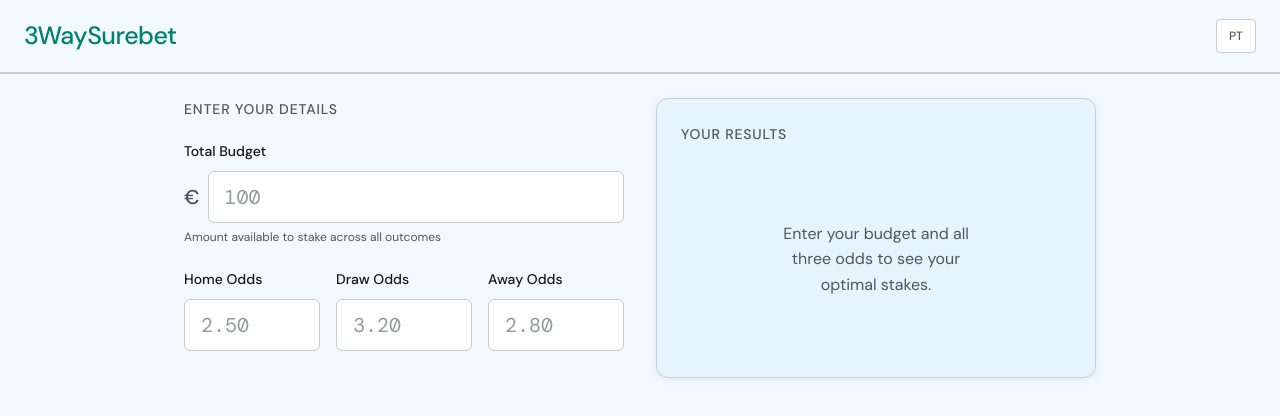
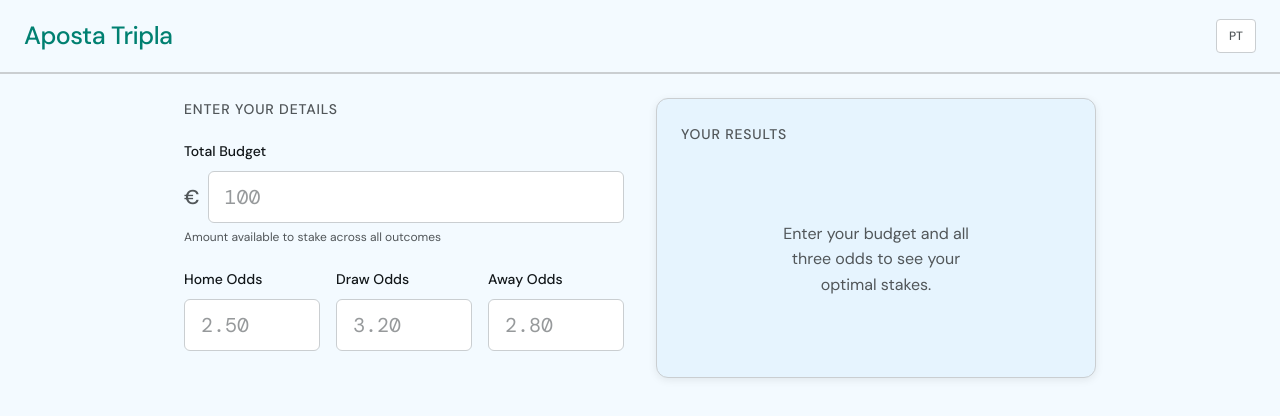
Before and after one commit to Extraterra1/Surebet-Calc, a React (Vite) app: page / in a window 1280 px wide. Shown: the top 416 px of the page. Built offline with nearby package versions, Linux system fonts and the light colour scheme.

Commit message:
fix: title

```diff
--- a/index.html
+++ b/index.html
@@ -4,7 +4,7 @@
     <meta charset="UTF-8" />
     <link rel="icon" type="image/svg+xml" href="/favicon.svg" />
     <meta name="viewport" content="width=device-width, initial-scale=1.0" />
-    <title>3WaySurebet Calculator</title>
+    <title>Aposta Tripla</title>
     <link rel="preconnect" href="https://fonts.googleapis.com">
     <link rel="preconnect" href="https://fonts.gstatic.com" crossorigin>
     <link href="https://fonts.googleapis.com/css2?family=DM+Mono:wght@400;500&family=DM+Sans:wght@400;500&display=swap" rel="stylesheet">
--- a/src/i18n.js
+++ b/src/i18n.js
@@ -4,7 +4,7 @@ import { initReactI18next } from 'react-i18next';
 const resources = {
   en: {
     translation: {
-      headerTitle: '3WaySurebet',
+      headerTitle: 'Aposta Tripla',
       enterDetails: 'Enter your details',
       totalBudget: 'Total Budget',
       budgetHelper: 'Amount available to stake across all outcomes',
@@ -28,7 +28,7 @@ const resources = {
   },
   'pt-PT': {
     translation: {
-      headerTitle: '3WaySurebet',
+      headerTitle: 'Aposta Tripla',
       enterDetails: 'Insira os dados',
       totalBudget: 'Orçamento Total',
       budgetHelper: 'Montante disponível para distribuir pelas apostas',
```
